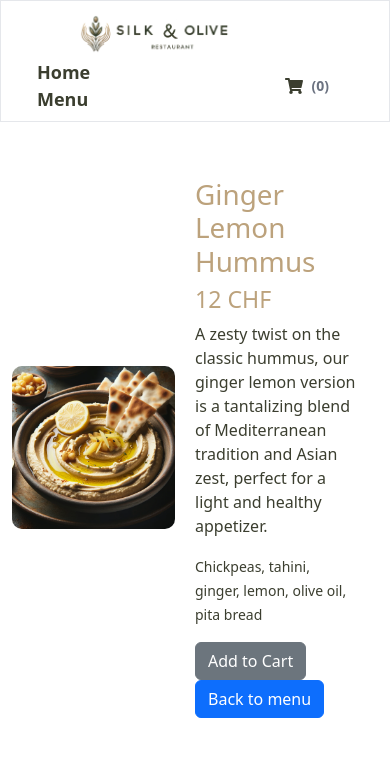
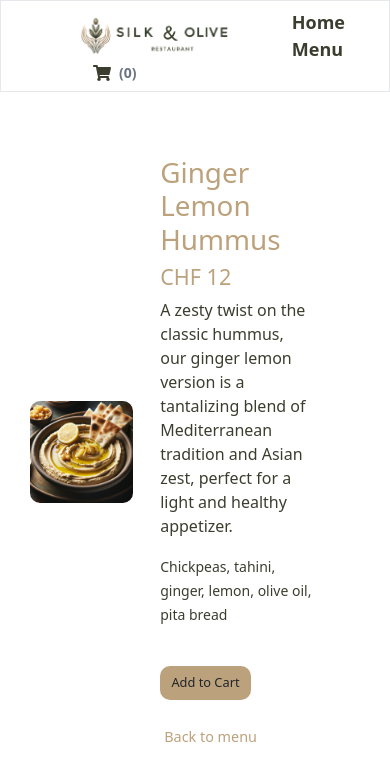
Before and after one commit to eleazarmercader/spa-restaurant, a React (Vite) app: page /detail/1 in a window 390 px wide. Shown: the top 780 px of the page. Built offline with nearby package versions, Linux system fonts and the light colour scheme.

Commit message:
CSS upgrades on Views, HeroCaption implemention

```diff
--- a/src/components/Hero.jsx
+++ b/src/components/Hero.jsx
@@ -1,4 +1,5 @@
 import { Carousel } from 'react-bootstrap';
+import { Link } from 'react-router-dom';
 
 function Hero() {
     return (
@@ -9,25 +10,41 @@ function Hero() {
                     src="/assets/slide-1.png"
                     alt="First slide"
                 />
-                {/* <Carousel.Caption>
-                    <h3 className='primary'>Welcome to Silk & Olive</h3>
-                    <p>Donde las culturas se encuentran en cada plato</p>
-                    <button className="button">Learn More</button>
-                </Carousel.Caption> */}
+                <Carousel.Caption>
+                    <div className="bg-black bg-opacity-50 max-w-max p-4 mb-80 rounded">
+                        <h2>Welcome to Silk & Olive</h2>
+                        <p className="text-white text-sm mb-8">The place where cultures meet in every dish</p>
+                        <Link to="/menu" className="checkout-btn">I want to know more</Link>
+                    </div>
+                </Carousel.Caption>
             </Carousel.Item>
-						<Carousel.Item className="h-128 max-h-screen">
+			<Carousel.Item className="h-128 max-h-screen">
                 <img
                     className="d-block w-100"
                     src="/assets/slide-2.png"
                     alt="Second slide"
                 />
+            <Carousel.Caption>
+                <div className="bg-black bg-opacity-50 max-w-max p-4 mb-80 rounded">
+                    <h3>Flavor Without Borders</h3>
+                    <p className="text-white text-sm mb-8">Discover our Chef&#39;s unique creations</p>
+                    <Link to="/menu" className="checkout-btn">Our delicious menu</Link>
+                </div>
+            </Carousel.Caption>
             </Carousel.Item>
-						<Carousel.Item className="h-128 max-h-screen">
+            <Carousel.Item className="h-128 max-h-screen">
                 <img
                     className="d-block w-100"
                     src="/assets/slide-3.png"
                     alt="Third slide"
                 />
+            <Carousel.Caption>
+                <div className="bg-black bg-opacity-50 max-w-max p-4 mb-80 rounded">
+                    <h3>Freshness in Every Bite</h3>
+                    <p className="text-white text-sm mb-8">Ingredients lovingly selected for perfect dishes</p>
+                    <Link to="/menu" className="checkout-btn">See sugestions</Link>
+                </div>
+            </Carousel.Caption>
             </Carousel.Item>
         </Carousel>
     );
--- a/src/components/MenuItem.jsx
+++ b/src/components/MenuItem.jsx
@@ -18,7 +18,7 @@ function MenuItem({ item }) {
             <div className="card-body">
                 <h5 className="card-title">{item.name}</h5>
                 <Link to={`/detail/${item.id}`} className="info-btn">
-                    Description
+                    Description & ingredients
                 </Link>
                 <p className="card-text font-semibold mt-2">CHF {item.price}</p>
                 <div className='flex justify-around'>
@@ -31,7 +31,7 @@ function MenuItem({ item }) {
                             <button onClick={handleAddToCart} className="add-btn">
                                 Add another one
                             </button>
-                            <Link to={`/detail/${item.id}`} className="ml-4 info-btn">
+                            <Link to="/cart" className="ml-4 info-btn">
                                 Go to cart
                             </Link>
                         </div>
--- a/src/components/Navbar.jsx
+++ b/src/components/Navbar.jsx
@@ -11,27 +11,37 @@ function Navbar() {
 	return (
 		<nav className="navbar navbar-expand-lg navbar-light bg-white border-1">
 			<div className="container-fluid">
-				<Link className="navbar-brand px-16" to="/">
-					<img src="/public/assets/logo_2.png" alt="Logo" style={{ height: '40px' }} />
+				<Link className="navbar-brand pl-16" to="/">
+					<img
+						src="/public/assets/logo_2.png"
+						alt="Logo"
+						className="h-10"
+					/>
 					</Link>
 						<ul className="navbar-nav">
 							<li className="nav-item">
-							<Link className="nav-link-1 px-4" to="/">Home</Link>
+								<Link className="nav-link-1 px-8" to="/">Home</Link>
 							</li>
 							<li className="nav-item">
-							<Link className="nav-link-1 px-4" to="/menu">Menu</Link>
+								<Link className="nav-link-1 px-8" to="/menu">Menu</Link>
 							</li>
 						</ul>
 						<ul className="navbar-nav">
 							<li className="nav-item">
-							<Link className="nav-link-1 px-5 flex items-center" to="/cart">
+								<Link className="nav-link-1 px-20 flex items-center" to="/cart">
 									<FaShoppingCart />
-								<span className={`text-sm pl-2 ${totalItems > 0 ? '.primary' : 'text-gray-500'}`}> ({totalItems}) </span>
+									<span
+										className={`text-sm pl-2
+										${totalItems > 0
+											? '.primary'
+											: 'text-gray-500'
+										}`}>
+											({totalItems})
+										</span>
 								</Link>
 							</li>
 						</ul>
 				</div>
-
 		</nav>
 	);
 }
--- a/src/index.css
+++ b/src/index.css
@@ -86,6 +86,21 @@ p {
   color: #3b3e2f;
 }
 
+.checkout-btn {
+  font-size: 1em;
+  background-color: #bca27c;
+  color: #3b3e2f;
+  margin-top: 10px;
+  margin-bottom: 20px;
+  padding: 10px;
+  text-decoration: none;
+  border-radius: 10px;
+}
+.checkout-btn:hover {
+  background-color: #3b3e2f;
+  color: white;
+}
+
 button {
   border-radius: 10px;
   border: 1px solid transparent;
@@ -134,6 +149,8 @@ button:focus-visible {
 .detail-image-container {
   flex: 2;
   text-align: center;
+  margin-right: 2%;
+  margin-left: 5%;
 }
 
 .detail-image {
@@ -143,8 +160,9 @@ button:focus-visible {
 }
 
 .detail-info {
-  flex: 2;
+  flex: 3;
   padding: 20px;
+  margin-right: 12%;
 }
 
 .detail-info h5 {
@@ -152,17 +170,12 @@ button:focus-visible {
 }
 
 .table thead th {
-  border-bottom: 1px solid silver;
   color: #bca27c;
   font-size: large;
 }
 
-.table tbody tr:last-child {
-  border-bottom: none;
-}
-
 .product-row {
-  height: 120px;
+  height: 100px;
 }
 
 .title-cart {
--- a/src/views/CartView.jsx
+++ b/src/views/CartView.jsx
@@ -11,9 +11,11 @@ function CartView() {
 
     if (items.length === 0) {
         return (
-            <div className="container mt-3">
-                <h2 className="text-center my-10">Your cart is empty</h2>
-                <Link to="/menu" className="btn btn-primary">Go to Menu</Link>
+            <div className="text-center mt-16">
+                <h2>Your cart is empty</h2>
+                <Link to={"/menu"} className="info-btn">
+                    Return to menu
+                </Link>
             </div>
         );
     }
@@ -72,10 +74,11 @@ function CartView() {
                     </tbody>
                 </table>
             </div>
-            <div className="text-right">
-                <Link to="/menu" className="btn btn-primary my-2">Continue Shopping</Link>
-                <p className="font-bold mt-2">Subtotal: CHF {items.reduce((acc, item) => acc + item.price * item.quantity, 0).toFixed(2)}</p>
-                <button className="btn btn-success -mt-2">Checkout</button>
+            <div className="text-right mt-8">
+                <Link to="/menu" className="checkout-btn">Continue Shopping</Link>
+                <p className="font-bold mt-12 mr-1">Subtotal: CHF {items.reduce((acc, item) => acc + item.price * item.quantity, 0).toFixed(2)}</p>
+                <Link to="#" className="checkout-btn">Checkout*</Link>
+                <p className="text-xs mt-2">*Not implemented... yet</p>
             </div>
         </div>
     );
--- a/src/views/DetailView.jsx
+++ b/src/views/DetailView.jsx
@@ -17,9 +17,9 @@ function DetailView() {
 
     if (!item) {
         return (
-            <div className="text-center mt-3">
-                <p>Item not found</p>
-                <Link to={"/menu"} className="btn btn-primary">
+            <div className="text-center mt-16">
+                <h2>Item not found</h2>
+                <Link to={"/menu"} className="info-btn">
                     Return to menu
                 </Link>
             </div>
@@ -27,32 +27,37 @@ function DetailView() {
     }
 
     return (
-        <div className='container mt-3 d-flex justify-content-center'>
+        <div className='container mt-4 d-flex justify-content-center'>
             <div className="detail-view">
                 <div className="detail-image-container">
                     <img src={item.image} alt={item.name} className="detail-image" />
                 </div>
                 <div className="detail-info">
                     <h1>{item.name}</h1>
-                    <h3>{item.price} CHF</h3>
+                    <h4>CHF {item.price}</h4>
                     <p>{item.description}</p>
                     <p><small>{item.ingredients}</small></p>
                     {!isAdded ? (
                         <button
                             onClick={handleAddToCart}
-                            className="btn btn-secondary"
+                            className="add-btn my-4"
                         > Add to Cart
                         </button>
                     ) : (
                         <button
                             onClick={handleAddToCart}
-                            className="btn btn-success"
+                            className="add-btn my-4"
                         > Add another one
                         </button>
                     )}
-                    <Link to={"/menu"} className="btn btn-primary">
-                        Back to menu
-                    </Link>
+                    <div>
+                        <Link
+                            to={"/menu"}
+                            className="info-btn ml-1"
+                        >
+                            Back to menu
+                        </Link>
+                    </div>
                 </div>
             </div>
         </div>
--- a/src/views/MenuView.jsx
+++ b/src/views/MenuView.jsx
@@ -3,11 +3,11 @@ import menuItemsData from '../data/menuItems.json';
 
 function MenuView() {
 	return (
-		<div className="container mt-3">
-			<h1 className='text-center'>Restaurant Menu</h1>
+		<div className="container mt-4">
+			<h1 className='text-center'>Gourmet Menu</h1>
 			<div className="row">
 				{menuItemsData.map(item => (
-					<div key={item.id} className="col-md-4">
+					<div key={item.id} className="col-md-3">
 						<MenuItem item={item} />
 					</div>
 				))}
```
Lines whose indentation alone changed are shown as unchanged.
